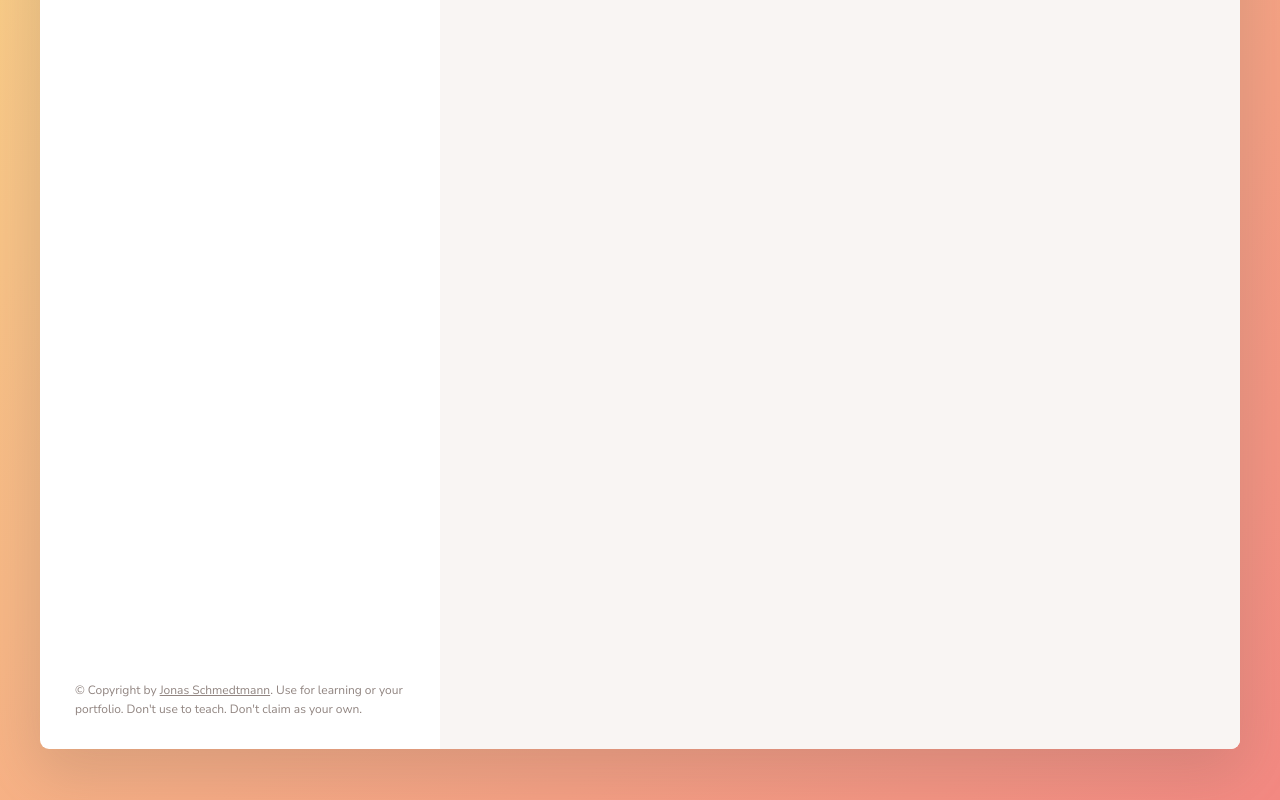
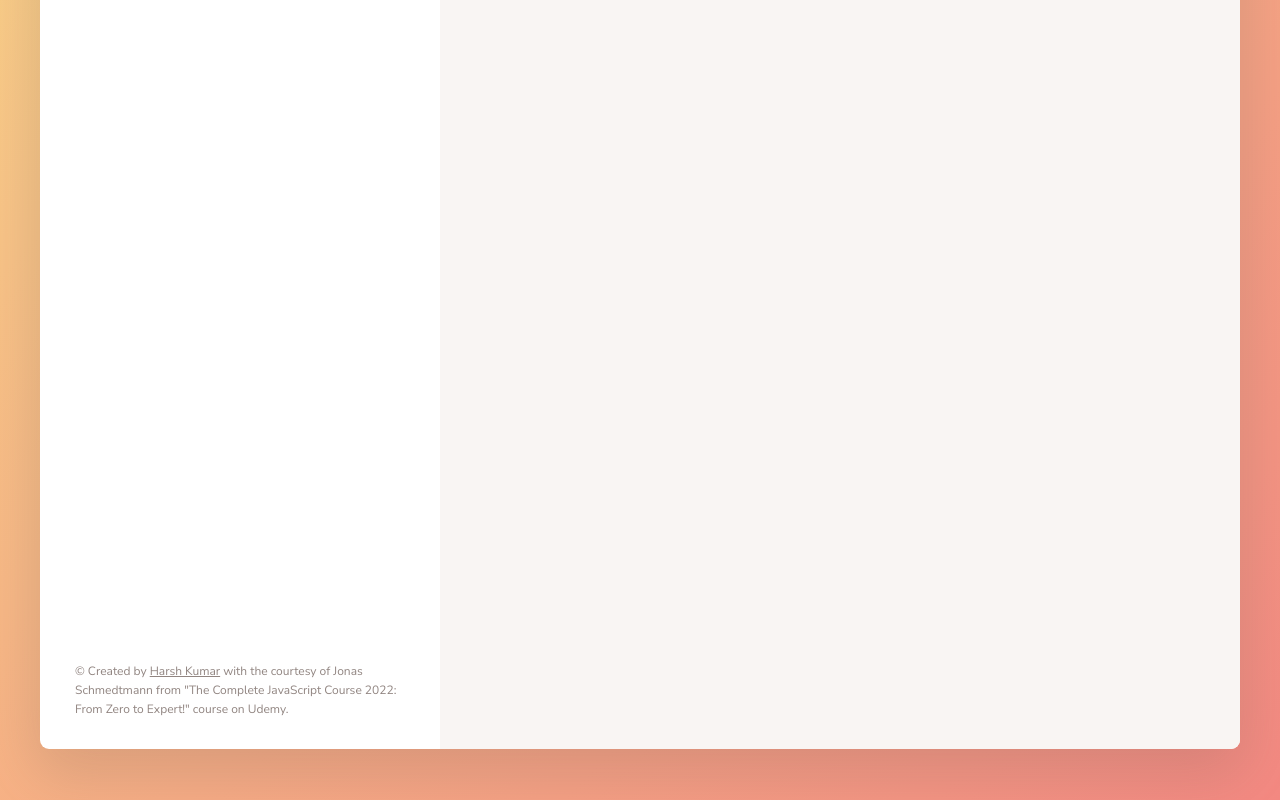
Before and after one commit to Harsh-Indian/forkify_2, a website built with Parcel: page index.html in a window 1280 px wide. Shown: the part 472-1272 px from the top of the page. Built offline with nearby package versions, Linux system fonts and the light colour scheme.

Commit message:
Make small Changes

```diff
--- a/index.html
+++ b/index.html
@@ -72,14 +72,15 @@
         <ul class="results"></ul>
         <div class="pagination"></div>
         <p class="copyright">
-          &copy; Copyright by
+          &copy; Created by
           <a
             class="twitter-link"
             target="_blank"
-            href="https://twitter.com/jonasschmedtman"
-            >Jonas Schmedtmann</a
-          >. Use for learning or your portfolio. Don't use to teach. Don't claim
-          as your own.
+            href="https://github.com/Harsh-v2"
+            >Harsh Kumar</a
+          >
+          with the courtesy of Jonas Schmedtmann from "The Complete JavaScript
+          Course 2022: From Zero to Expert!" course on Udemy.
         </p>
       </div>
       <div class="recipe">
```
Also changed, not shown: README.md.
